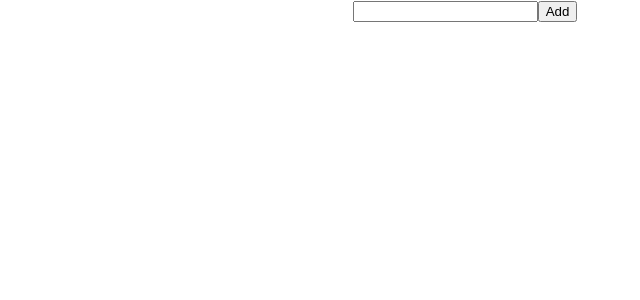
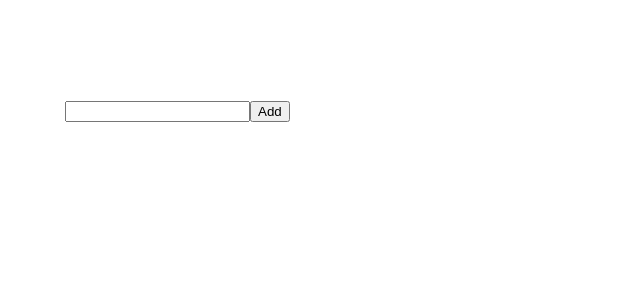
Before and after one commit to Randan/react-hl-hw, a React (Create React App) app in the folder todo/: page / in a window 1280 px wide. Shown: the top 300 px of the page, without its empty margins (175-815 px from the left). Built offline with nearby package versions, Linux system fonts and the light colour scheme.

Commit message:
todo works

```diff
--- a/todo/src/App.css
+++ b/todo/src/App.css
@@ -1,32 +1,22 @@
 .App {
-  text-align: center;
+  width: 800px;
+  margin: 0 auto;
+  padding: 100px;
 }
 
-.App-logo {
-  animation: App-logo-spin infinite 20s linear;
-  height: 40vmin;
+ul {
+  display: block;
+  margin: 0;
+  padding: 0;
 }
 
-.App-header {
-  background-color: #282c34;
-  min-height: 100vh;
-  display: flex;
-  flex-direction: column;
-  align-items: center;
-  justify-content: center;
-  font-size: calc(10px + 2vmin);
-  color: white;
+ul li {
+  display: block;
+  list-style: 0;
+  margin: 0 0 10px;
+  padding: 0;
 }
 
-.App-link {
-  color: #61dafb;
+ul li.striked {
+  text-decoration: line-through;
 }
-
-@keyframes App-logo-spin {
-  from {
-    transform: rotate(0deg);
-  }
-  to {
-    transform: rotate(360deg);
-  }
-}
--- a/todo/src/App.js
+++ b/todo/src/App.js
@@ -1,25 +1,52 @@
-import React, { Component } from 'react';
+import React from 'react'
 import './App.css';
-import { ListItem } from './components/list-item';
-import { InputField } from './components/input-field';
+import ListItem from './components/List-item';
+import InputField from './components/Input-field';
 
-class App extends Component {
+class App extends React.Component {
 
     constructor (props) {
         super(props);
+
         this.state = {
-      list: null
+            list: null,
+            value: ''
         }
+
+        this.onChange = this.onChange.bind(this);
+        this.onSubmit = this.onSubmit.bind(this);
+    }
+
+    onChange = (value) => {
+        this.setState({value});
+    }
+
+    onSubmit = () => {
+        const  {value, list} = this.state;
+
+        value && !list && this.setState({
+            list: [value]
+        });
+        value && list && this.setState({
+            list: [...list, value]
+        });
+        this.setState({
+            value: ''
+        });
     }
 
     render() {
         const {list} = this.state;
+        const {onChange, onSubmit} = this;
 
         return (
             <div className="App">
-        <InputField />
+            <InputField
+                onChange={onChange}
+                onSubmit={onSubmit}
+            />
             <ul>
-          {this.state.list && this.state.list.map((item, i) =>
+                {list && list.map((item, i) =>
                     <ListItem
                         key={i}
                         data={item}
--- a/todo/src/components/input-field.js
+++ b/todo/src/components/input-field.js
@@ -1,45 +1,42 @@
-import React, { Component } from 'react'
+import React from 'react'
 
-export class InputField extends Component {
+class InputField extends React.Component {
 
     constructor(props) {
         super(props);
-        this.state = {
-            value: ''
-        }
+        this.pushProps = this.pushProps.bind(this);
+        this.handleAddItem = this.handleAddItem.bind(this);
     }
 
-    onChange = ({target: {value}}) => {
-        this.setState({value});
+    pushProps = (e) => {
+        this.props.onChange(e.target.value);
     }
 
-    addItem = () => {
-        const  {value, list} = this.state;
-
-        value && !list && this.setState({
-            list: [value]
-        }); // TODO: make it GLOBAL
-        value && list && this.setState({
-            list: [...list, value]
-        }); // TODO: make it GLOBAL
-        this.setState({
-            value: ''
-        });
+    handleAddItem = (e) => {
+        e.preventDefault();
+        this.props.onSubmit();
     }
 
     render() {
-        const  {state, addItem, onChange} = this;
+        const  {props, pushProps, handleAddItem} = this;
         return (
-            <div>
+            <form
+                onSubmit={handleAddItem}
+            >
                 <input
+                    name="input"
                     type="text"
-                    value={state.value}
-                    onChange={onChange}
+                    value={props.value}
+                    onChange={pushProps}
                 />
-                <button
-                    onClick={addItem}
-                >Add</button>
-            </div>
+                <input
+                    type="submit"
+                    value="Add"
+                />
+            </form>
         );
     }
+
 }
+
+export default InputField;
--- a/todo/src/components/list-item.js
+++ b/todo/src/components/list-item.js
@@ -1,20 +1,20 @@
 import React from 'react';
 
-export class ListItem extends React.Component {
+class ListItem extends React.Component {
 
-    constructor (props) {
-        super(props)
-        this.state = {
+    removeItem = () => {}
 
-        }
-    }
+    check = () => {}
 
     render() {
-        const {removeItem} = this;
+        const {removeItem, check} = this;
 
         return (
             <li>
-                <input type="checkbox" />
+                <input
+                    type="checkbox"
+                    onChange={check}
+                />
                 {this.props.data}
                 <button
                     onClick={removeItem}
@@ -24,3 +24,5 @@ export class ListItem extends React.Component {
     }
 
 }
+
+export default ListItem;
```
Lines whose indentation alone changed are shown as unchanged.
